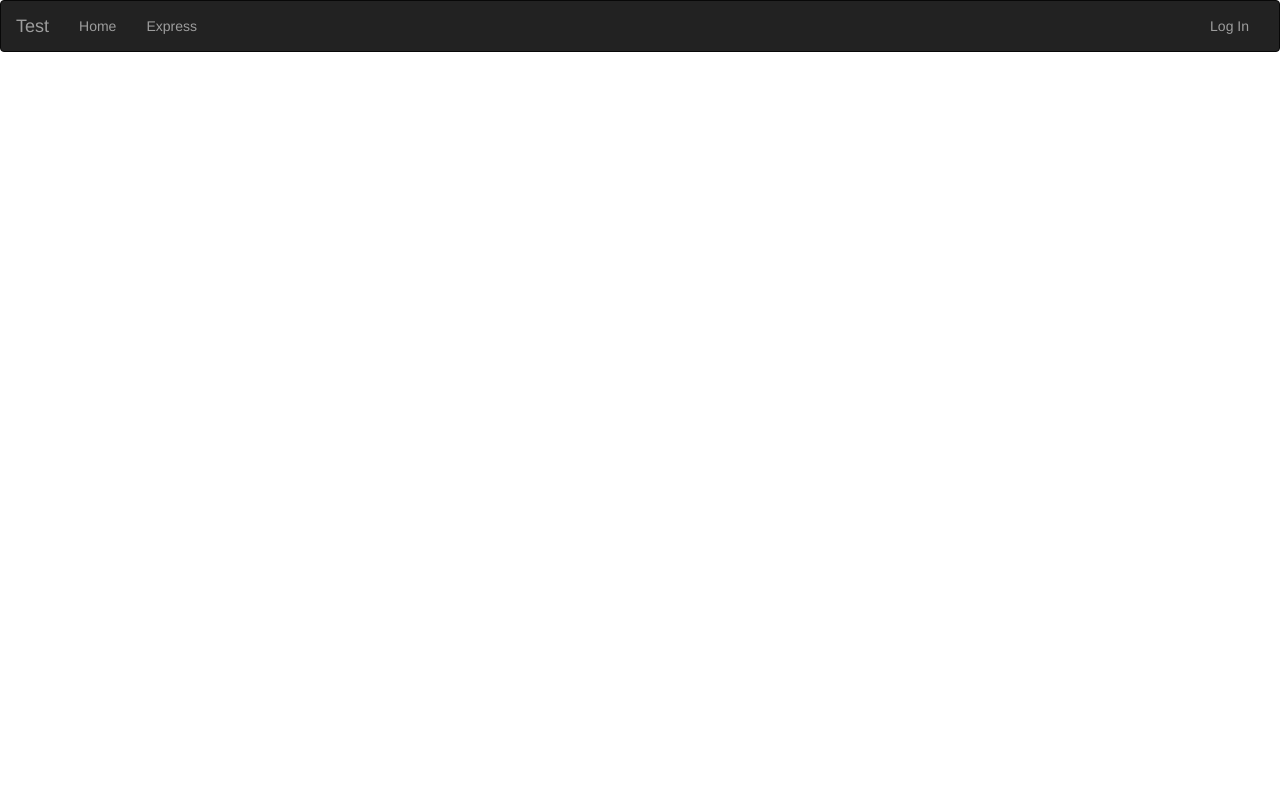
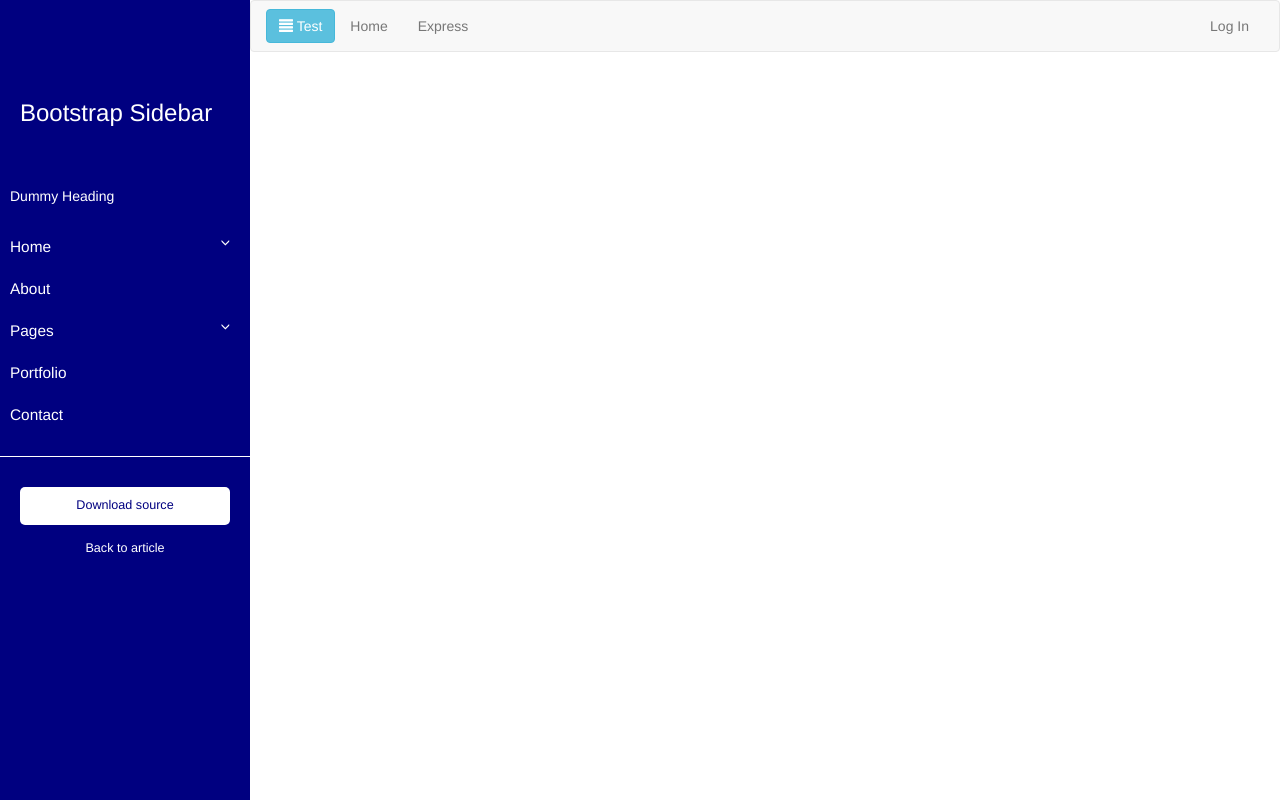
Before and after one commit to NyanHtooTha/flask_folium_map_test, a Flask app: template templates/base.html in a window 1280 px wide. Run offline with Flask 2, Linux system fonts and the light colour scheme; the template is opened without the code that fills it, so the values that code supplies are empty; some libraries are stand-ins or nearby versions.

Commit message:
test collapsed sidebar 3 update

```diff
--- a/templates/base.html
+++ b/templates/base.html
@@ -17,6 +17,8 @@
   overflow-x: hidden;
   transition: 0.5s;
   padding-top: 60px;
+  min-width: 250px;
+  max-width: 250px;
 }
 
 .sidebar a {
@@ -124,7 +126,12 @@ a.article, a.article:hover {
 
 .move_it {
   transition: margin-left .5s;
+  margin-left: 250px;
   <!-- padding: 16px; -->
+}
+
+.move_it.active {
+    margin-left: 0px;
 }
 
 /* On smaller screens, where height is less than 450px, change the style of the sidenav (less padding and a smaller font size) */
@@ -142,16 +149,13 @@ a.article, a.article:hover {
 {% endblock %}
 
 {% block navbar %}
-<div class="navbar navbar-inverse move_it" role="navigation" style="margin-bottom: 0px;">
+<div class="navbar navbar-default move_it" role="navigation" style="margin-bottom: 0px;">
     <div class="container-fluid">
         <div class="navbar-header">
-            <button type="button" class="navbar-toggle" data-toggle="collapse" data-target=".navbar-collapse">
-                <span class="sr-only">Toggle navigation</span>
-                <span class="icon-bar"></span>
-                <span class="icon-bar"></span>
-                <span class="icon-bar"></span>
+            <button type="button" id="sidebarCollapse" class="btn btn-info navbar-btn">
+                <i class="glyphicon glyphicon-align-justify"></i>
+                    <span>Test</span>
             </button>
-            <a class="navbar-brand" onclick="openNav()">Test</a>
         </div>
         <div class="navbar-collapse collapse">
             <ul class="nav navbar-nav">
@@ -166,7 +170,7 @@ a.article, a.article:hover {
 </div>
 
 <div id="mySidebar" class="sidebar">
-    <a href="javascript:void(0)" class="closebtn" onclick="closeNav()">×</a>
+    <!-- <a href="javascript:void(0)" class="closebtn" onclick="closeNav()">×</a> -->
     <div class="sidebar-header">
         <h3>Bootstrap Sidebar</h3>
     </div>
@@ -212,6 +216,13 @@ a.article, a.article:hover {
 {% block scripts %}
 {{ super() }}
 <script>
+$(document).ready(function () {
+    $('#sidebarCollapse').on('click', function () {
+        $('.sidebar').toggleClass('active');
+            $('.move_it').toggleClass('active');
+        });
+});
+/*
 function openNav() {
   document.getElementById("mySidebar").style.width = "250px";
   document.getElementsByClassName("move_it")[0].style.marginLeft = "250px";
@@ -221,7 +232,8 @@ function openNav() {
 function closeNav() {
   document.getElementById("mySidebar").style.width = "0";
   document.getElementsByClassName("move_it")[0].style.marginLeft= "0";
-  document.getElementsByClassName("move_it")[1].style.marginLeft= "0px";
+  document.getElementsByClassName("move_it")[1].style.marginLeft= "0";
 }
+*/
 </script>
 {% endblock %}
```
